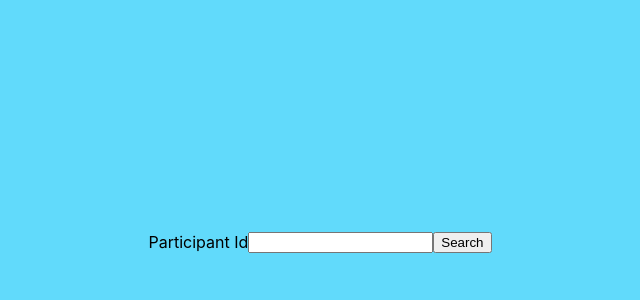
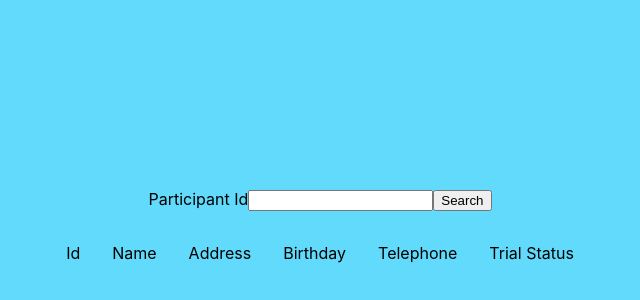
Before and after one commit to saramah/grail-takehome, a React (Create React App) app: page / in a window 1280 px wide. Shown: the part 158-458 px from the top of the page, without its empty margins (320-960 px from the left). Built offline with nearby package versions, Linux system fonts and the light colour scheme.

Commit message:
feat: add actual search and test data

```diff
--- a/package.json
+++ b/package.json
@@ -37,6 +37,7 @@
     ]
   },
   "devDependencies": {
+    "@faker-js/faker": "^7.6.0",
     "typescript": "^4.8.4"
   }
 }
--- a/src/App.css
+++ b/src/App.css
@@ -41,13 +41,37 @@
 .SearchPage {
   height: 100%;
   display: flex;
+  flex-direction: column;
   flex: 1;
   align-items: center;
   justify-content: center;
   background-color: #61dafb;
 }
 
+.SearchField {
+  flex-direction: row;
+  margin: 1rem;
+}
+
 .ErrorBox {
   color: white;
   background-color: maroon;
 }
+
+.ParticipantRow {
+  display: flex;
+  flex-direction: row;
+}
+
+.ParticipantColumn {
+  display: flex;
+  flex-direction: column;
+}
+
+.ParticipantRowHeader {
+  margin: 1em;
+}
+
+.ParticipantRowData {
+  margin: 1em;
+}
--- a/src/App.js
+++ b/src/App.js
@@ -1,14 +1,60 @@
+import { faker } from "@faker-js/faker"
+import React, { useState } from "react"
+
 import './App.css';
+import { TrialStatus } from "./Participant.tsx";
 import { SearchPage } from './SearchPage.tsx'
 
+const allStatuses = [TrialStatus.active, TrialStatus.withdrawn, TrialStatus.finished]
+
+var nextParticipantId = 0;
+
+const generateTestParticipant = () => {
+  nextParticipantId += 1;
+  return {
+    id: nextParticipantId,
+    name: faker.name.fullName(),
+    address: faker.address.streetAddress(),
+    birthday: faker.date.birthdate(),
+    telephone: faker.phone.number(),
+    status: allStatuses[faker.datatype.number() % (allStatuses.length)]
+  }
+}
+
+const generateTestData = (numRows) => {
+  const testData = Array(numRows).fill(0).map(() => generateTestParticipant())
+  const testMap = new Map()
+  for (const element of testData) {
+    testMap[element.id] = element
+  }
+  return testMap;
+}
+
+const testData = generateTestData(10);
+console.log(JSON.stringify(testData, null, 2));
+
 function App() {
+
+  const [selectedParticipant, setSelectedParticipant] = useState(undefined);
+
   const onSearch = (term) => {
-    console.log("hello " + term)
+    // we'll want a relatively performant algorithm here if we want to future proof it for
+    // 100k participants or more. hashing is constant time, so let's just use a Map for now
+    // since this is an MVP
+
+    // in the future, we'd simply look this up in a database which would solve the problem
+    // of keeping all participant objects in memory.
+    if (testData[term] !== undefined) {
+      setSelectedParticipant(testData[term]);
+      return true;
+    }
+    setSelectedParticipant(undefined);
+    return false;
   }
 
   return (
     <div className="App">
-      <SearchPage search={onSearch} />
+      <SearchPage search={onSearch} participant={selectedParticipant} />
     </div>
   );
 }
--- /dev/null
+++ b/src/Participant.tsx
@@ -0,0 +1,15 @@
+export enum TrialStatus {
+    active = "TrialStatus.active",
+    withdrawn = "TrialStatus.withdrawn",
+    finished = "TrialStatus.finished",
+    error = "TrialStatus.error"
+}
+
+export interface Participant {
+    id: string
+    name?: string
+    birthday?: Date
+    telephone?: string
+    address?: string
+    status?: TrialStatus
+}
--- /dev/null
+++ b/src/ParticipantRow.tsx
@@ -0,0 +1,33 @@
+import React from "react";
+import { Participant } from "./Participant";
+
+interface ParticipantColumnProps {
+    header: string
+    field?: string
+}
+
+function ParticipantColumn(props: ParticipantColumnProps) {
+    return (
+        <div className="ParticipantColumn">
+            <div className="ParticipantRowHeader">{props.header}</div>
+            <div className="ParticipantRowData">{props.field}</div>
+        </div>
+    );
+}
+
+interface ParticipantRowProps {
+    participant?: Participant
+}
+
+export function ParticipantRow(props: ParticipantRowProps) {
+    return (
+        <div className="ParticipantRow">
+            <ParticipantColumn header="Id" field={props.participant?.id} />
+            <ParticipantColumn header="Name" field={props.participant?.name} />
+            <ParticipantColumn header="Address" field={props.participant?.address} />
+            <ParticipantColumn header="Birthday" field={props.participant?.birthday?.toLocaleDateString()} />
+            <ParticipantColumn header="Telephone" field={props.participant?.telephone} />
+            <ParticipantColumn header="Trial Status" field={props.participant?.status} />
+        </div >
+    )
+}
--- a/src/SearchPage.tsx
+++ b/src/SearchPage.tsx
@@ -1,22 +1,29 @@
 import React, { useState } from "react"
 import { ErrorBox } from "./ErrorBox.tsx"
+import { Participant } from "./Participant.tsx";
+import { ParticipantRow } from "./ParticipantRow.tsx";
 
 export interface SearchPageProps {
-    search: (term: string) => void
+    search: (term: string) => boolean
+    participant: Participant
 }
 
 export function SearchPage(props: SearchPageProps) {
 
-    const [showErrorState, setShowErrorState] = useState(false)
+    const [errorState, setErrorState] = useState<string>("")
 
     const participantId = "participant-id"
     const validationError = "Participant Ids should only contain a number"
+    const noParticipantError = "No participant found with that identifier"
 
     const searchInputIsValid = (input: HTMLInputElement) => {
         // we'd put in validation for our participant ids here
         // since we are currently assuming that ids are monotonically increasing
         // integers, it's enough to make sure that we get a number if we try to
         // convert the string to a number
+
+        // bug: this will parse any int out of a string, even if it contains alphabetic
+        // characters.
         return !Number.isNaN(Number.parseInt(input.value));
     }
 
@@ -24,20 +31,26 @@ export function SearchPage(props: SearchPageProps) {
         const inputField = document.getElementById(participantId) as HTMLInputElement
 
         if (searchInputIsValid(inputField)) {
-            setShowErrorState(false);
-            props.search(inputField.value ?? "");
+            setErrorState("");
+            const success = props.search(inputField.value ?? "");
+            if (!success) {
+                setErrorState(noParticipantError);
+            }
         } else {
-            setShowErrorState(true);
+            setErrorState(validationError);
         }
 
     };
 
     return (
         <div className="SearchPage">
-            <label htmlFor="participant-id">Participant Id</label>
-            <input type="text" id={participantId} name={participantId} />
-            <button name="Search" onClick={onSearchClick} onSubmit={onSearchClick}>Search</button>
-            {showErrorState && <ErrorBox message={validationError} />}
+            <div className="SearchField">
+                <label htmlFor="participant-id">Participant Id</label>
+                <input type="text" id={participantId} name={participantId} />
+                <button name="Search" onClick={onSearchClick} onSubmit={onSearchClick}>Search</button>
+            </div>
+            {errorState && <ErrorBox message={errorState} />}
+            <ParticipantRow participant={props.participant} />
         </div>
     )
 }
```
Also changed, not shown: 1 other file (tests, documents, lock files or other folders).
